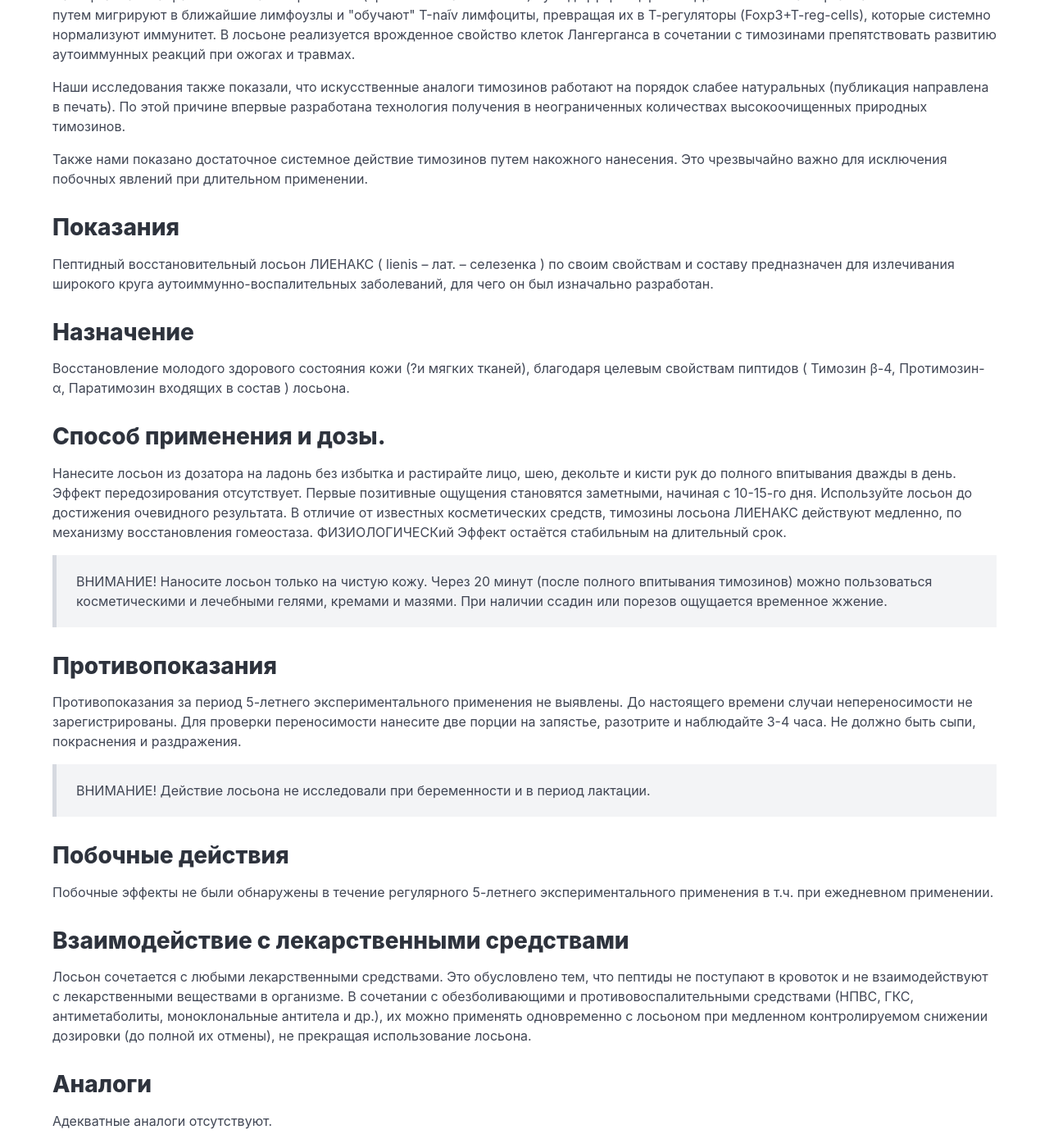
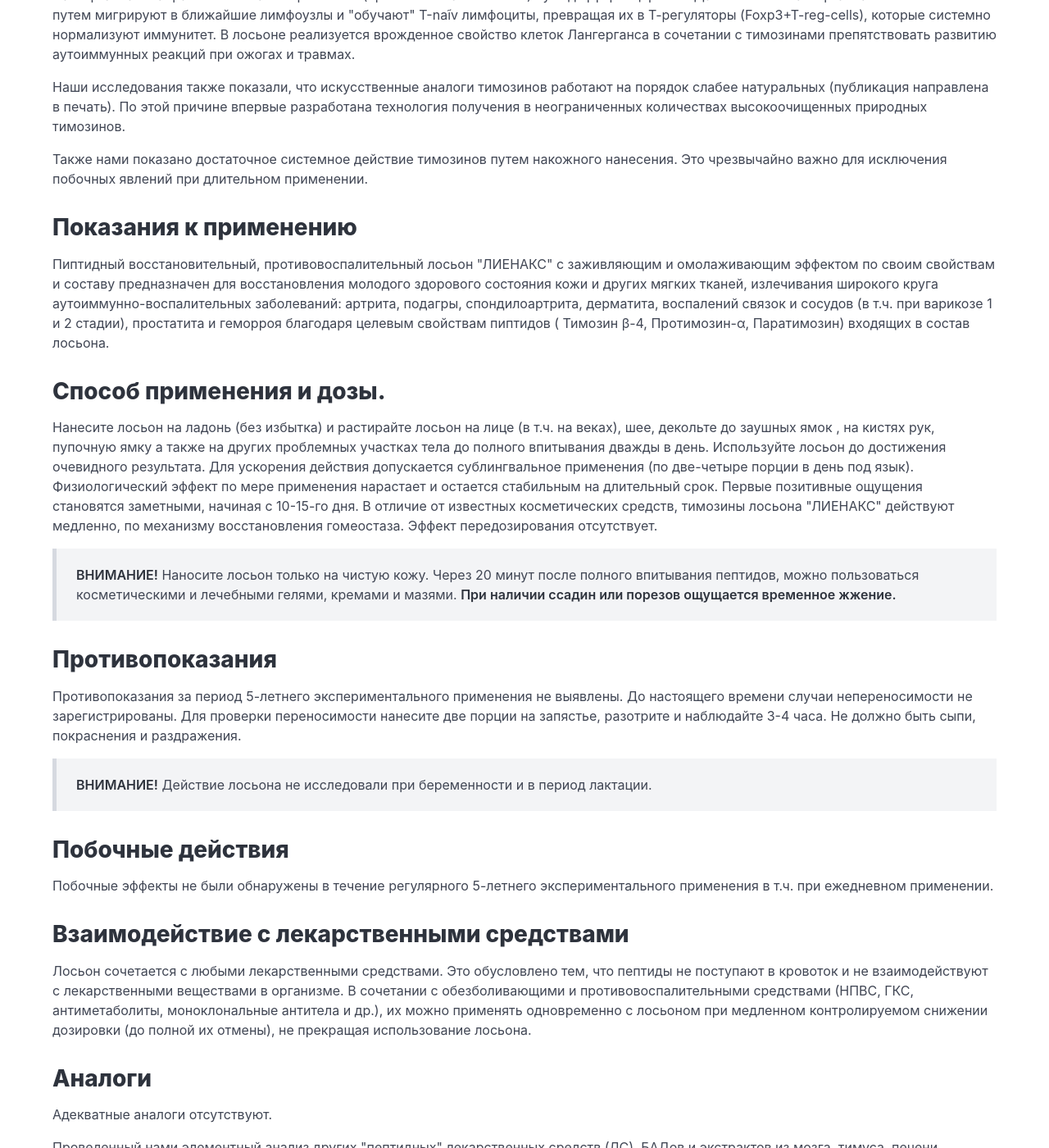
Before and after one commit to w3craft/lienax, a Jekyll site: the page built from index.html, in a window 1280 px wide and 1400 px high, scrolled down 796 px. Shown: the whole window at 82% size. Built offline with Jekyll 4.4.1, drawn with Linux system fonts in a browser that asks for light colours; some of the changed text lies outside the part shown.

Commit message:
Update index.html

```diff
--- a/index.html
+++ b/index.html
@@ -1,7 +1,7 @@
 ---
 layout: default
 title: Лиенакс
-description: Пептидный восстановительный, противовоспалительный лосьон.
+description: Пиптидный восстановительный, противовоспалительный лосьон "ЛИЕНАКС" с заживляющим и омолаживающим эффектом.
 ---
 <main>
 
@@ -17,7 +17,7 @@
       <div class="content">
         <h1>Инструкция на "Лиенакс"</h1>
         <p>
-          Инструкция по косметическому и лечебному применению пептидного восстановительного, противовоспалительного лосьона "Лиенакс", 100 мл.
+          Инструкция по косметическому и лечебному применению пептидного восстановительного, противовоспалительного лосьона "ЛИЕНАКС" с заживляющим и омолаживающим эффектом, 100 мл.
         </p>
         <p>
           Лосьон "ЛИЕНАКС" ( lienis от лат. – селезенка ) официально зарегистрирован как косметическое средство (лосьон) для неограниченного применения.
@@ -47,32 +47,25 @@
           Также нами показано достаточное системное действие тимозинов путем накожного нанесения. Это чрезвычайно важно для исключения побочных явлений при длительном применении.
         </p>
 
-        <h2>Показания</h2>
+        <h2>Показания к применению</h2>
         <p>
-          Пептидный восстановительный лосьон ЛИЕНАКС ( lienis – лат. – селезенка ) по своим свойствам и составу предназначен для излечивания широкого круга аутоиммунно-воспалительных заболеваний, для чего он был изначально разработан.
-        </p>
-
-        <h2>Назначение</h2>
-        <p>
-          Восстановление молодого здорового состояния кожи (?и мягких тканей), благодаря целевым свойствам пиптидов ( Тимозин β-4, Протимозин-α, Паратимозин входящих в состав ) лосьона.
+          Пиптидный восстановительный, противовоспалительный лосьон "ЛИЕНАКС" с заживляющим и омолаживающим эффектом по своим свойствам и составу предназначен для восстановления молодого здорового состояния кожи и других мягких тканей, излечивания широкого круга аутоиммунно-воспалительных заболеваний: артрита, подагры, спондилоартрита, дерматита, воспалений связок и сосудов (в т.ч. при варикозе 1 и 2 стадии), простатита и геморроя благодаря целевым свойствам пиптидов ( Тимозин β-4, Протимозин-α, Паратимозин) входящих в состав лосьона.
         </p>
 
         <h2>Способ применения и дозы.</h2>
         <p>
-          Нанесите лосьон из дозатора на ладонь без избытка и растирайте лицо, шею, декольте и кисти рук до полного впитывания дважды в день. Эффект передозирования отсутствует. Первые позитивные ощущения становятся заметными, начиная с 10-15-го дня. Используйте лосьон до достижения очевидного результата. В отличие от известных косметических средств, тимозины лосьона ЛИЕНАКС действуют медленно, по механизму восстановления гомеостаза. ФИЗИОЛОГИЧЕСКий Эффект остаётся стабильным на длительный срок.
-        </p>
-        <p>
-          <blockquote>
-            ВНИМАНИЕ! Наносите лосьон только на чистую кожу. Через 20 минут (после полного впитывания тимозинов) можно пользоваться косметическими и лечебными гелями, кремами и мазями. При наличии ссадин или порезов ощущается временное жжение.
-          </blockquote>
+          Нанесите лосьон на ладонь (без избытка) и растирайте лосьон на лице (в т.ч. на веках), шее, декольте до заушных ямок , на кистях рук, пупочную ямку а также на других проблемных участках тела до полного впитывания дважды в день. Используйте лосьон до достижения очевидного результата. Для ускорения действия допускается сублингвальное применения (по две-четыре порции в день под язык). Физиологический эффект по мере применения нарастает и остается стабильным на длительный срок. Первые позитивные ощущения становятся заметными, начиная с 10-15-го дня. В отличие от известных косметических средств, тимозины лосьона "ЛИЕНАКС" действуют медленно, по механизму восстановления гомеостаза. Эффект передозирования отсутствует.
+        <blockquote>
+          <strong>ВНИМАНИЕ!</strong> Наносите лосьон только на чистую кожу. Через 20 минут после полного впитывания пептидов, можно пользоваться косметическими и лечебными гелями, кремами и мазями. <strong>При наличии ссадин или порезов ощущается временное жжение.</strong>
+        </blockquote>
         </p>
 
         <h2>Противопоказания</h2>
         <p>
           Противопоказания за период 5-летнего экспериментального применения не выявлены. До настоящего времени случаи непереносимости не зарегистрированы. Для проверки переносимости нанесите две порции на запястье, разотрите и наблюдайте 3-4 часа. Не должно быть сыпи, покраснения и раздражения.
-          <blockquote>
-            ВНИМАНИЕ! Действие лосьона не исследовали при беременности и в период лактации.
-          </blockquote>
+        <blockquote>
+          <strong>ВНИМАНИЕ!</strong> Действие лосьона не исследовали при беременности и в период лактации.
+        </blockquote>
         </p>
 
         <h2>Побочные действия</h2>
```
